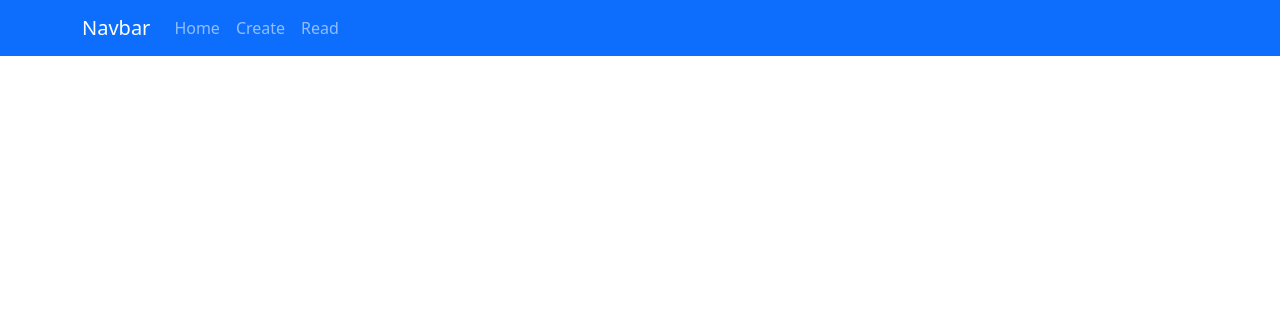
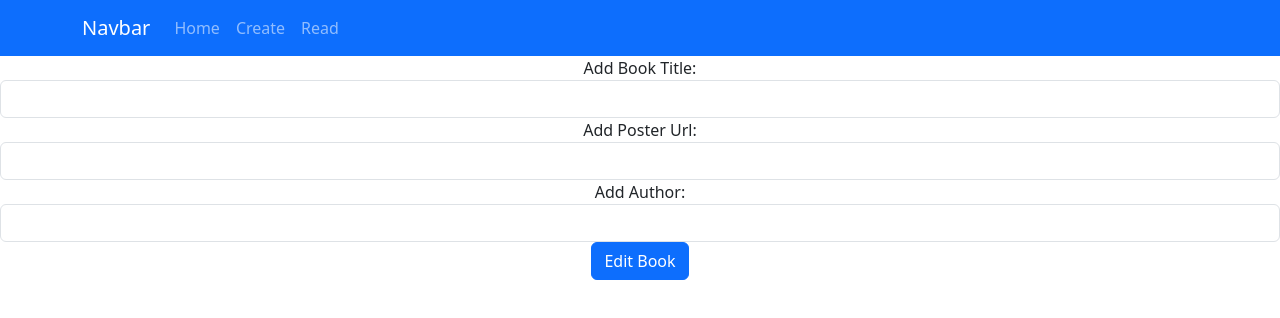
Before and after one commit to mary2002mcd/DataRepLab10, a React (Create React App) app: page /edit/1 in a window 1280 px wide. Shown: the top 318 px of the page. Built offline with nearby package versions, Linux system fonts and the light colour scheme; no server answers.

Commit message:
Lab 8 done

```diff
--- a/src/App.js
+++ b/src/App.js
@@ -10,6 +10,7 @@ import Navbar from 'react-bootstrap/Navbar';
 import { BrowserRouter, Routes, Route } from 'react-router-dom';//Need to import a few things for the router
 import Create from './components/create';
 import Read from './components/read';//imports the components
+import Edit from './components/edit';
 function App() {
   return (
     <BrowserRouter>
@@ -31,6 +32,8 @@ function App() {
           <Route path='/' element={<Content></Content>}></Route>
           <Route path='/read' element={<Read></Read>}></Route>
           <Route path='/create' element={<Create></Create>}></Route>
+          {/* dont forget to import edit */}
+          <Route path='/edit/:id' element={<Edit></Edit>}></Route>
         </Routes>
 
         {/* call the components to display on the app */}
--- a/src/components/bookItems.js
+++ b/src/components/bookItems.js
@@ -1,9 +1,10 @@
 import { Card } from "react-bootstrap";
 import { CardBody } from 'react-bootstrap';
+import { Link } from "react-router-dom";
 
 function BookItems(props) {
     return (
-        //myBook from Books.js
+        //myBook from Books.js ----  this html displays the book details on screen
         <div>
             {/* <h3>{props.myBook.title}</h3>
             <img src={props.myBook.thumbnailUrl}></img>
@@ -17,6 +18,8 @@ function BookItems(props) {
                         <footer>{props.myBook.author}</footer>
                     </blockquote>
                 </Card.Body>
+                {/* press button to go to /edit/id to edit the book */}
+                <Link to={'/edit/'+props.myBook._id} className="btn btn-primary">Edit</Link>
             </Card>
         </div>
     );
--- /dev/null
+++ b/src/components/edit.js
@@ -0,0 +1,81 @@
+import React from 'react';
+import { useParams } from 'react-router-dom';
+import { useState, useEffect } from 'react';
+import axios from 'axios';
+import { useNavigate } from "react-router-dom";
+export default function Edit(props) {
+    // The useParams hook returns an object of key/value pairs of
+    // the dynamic params from the current URL that were matched by
+    //the <Route path>.
+    let { id } = useParams();
+    // update arrays using the React useState()
+    // and without the Array objects push() method
+    const [title, setTitle] = useState("");
+    const [cover, setCover] = useState("");
+    const [author, setAuthor] = useState("");
+    // useNavigate return a function that we can use to navigate
+    const navigate = useNavigate();
+    //useEffect Hook is similar componentDidMount
+    useEffect(() => {
+        //axios is a promised based web client
+        //make a HTTP Request with GET method and pass as part of the
+        //url.
+        axios.get('http://localhost:4000/api/book/' + id)
+            .then((response) => {
+                // Assign Response data to the arrays using useState.
+                setTitle(response.data.title);
+                setCover(response.data.cover);
+                setAuthor(response.data.author);
+            })
+            .catch(function (error) {
+                console.log(error);
+            })
+    }, []);
+    const handleSubmit = (event) => {
+        event.preventDefault();//this is stopped from starting multiple times
+        const newBook = { //object called newBook
+            id: id,
+            title: title,
+            cover: cover,
+            author: author
+        };
+        axios.put('http://localhost:4000/api/book/' + id, newBook)
+            .then((res) => {
+                console.log(res.data);
+                navigate('/read');
+            });
+    }
+    return (//html
+        <div>
+            {/* calling the variable handleSubmit when the form is submitted*/}
+            <form onSubmit={handleSubmit}>
+                <div className="form-group">
+                    <label>Add Book Title: </label>
+                    <input type="text"
+                        className="form-control"
+                        value={title}
+                        onChange={(e) => setTitle(e.target.value)}
+                    />
+                </div>
+                <div className="form-group">
+                    <label>Add Poster Url: </label>
+                    <input type="text"
+                        className="form-control"
+                        value={cover}
+                        onChange={(e) => setCover(e.target.value)}
+                    />
+                </div>
+                <div className="form-group"><label>Add Author: </label>
+                    <input type="text"
+                        className="form-control"
+                        value={author}
+                        onChange={(e) => setAuthor(e.target.value)}
+                    />
+                </div>
+                <div className="form-group">
+                    <input type="submit" value="Edit Book" className="btn btn-primary" />
+                </div>
+            </form>
+        </div>
+    );
+}
```
Also changed, not shown: 1 other file (tests, documents, lock files or other folders).
